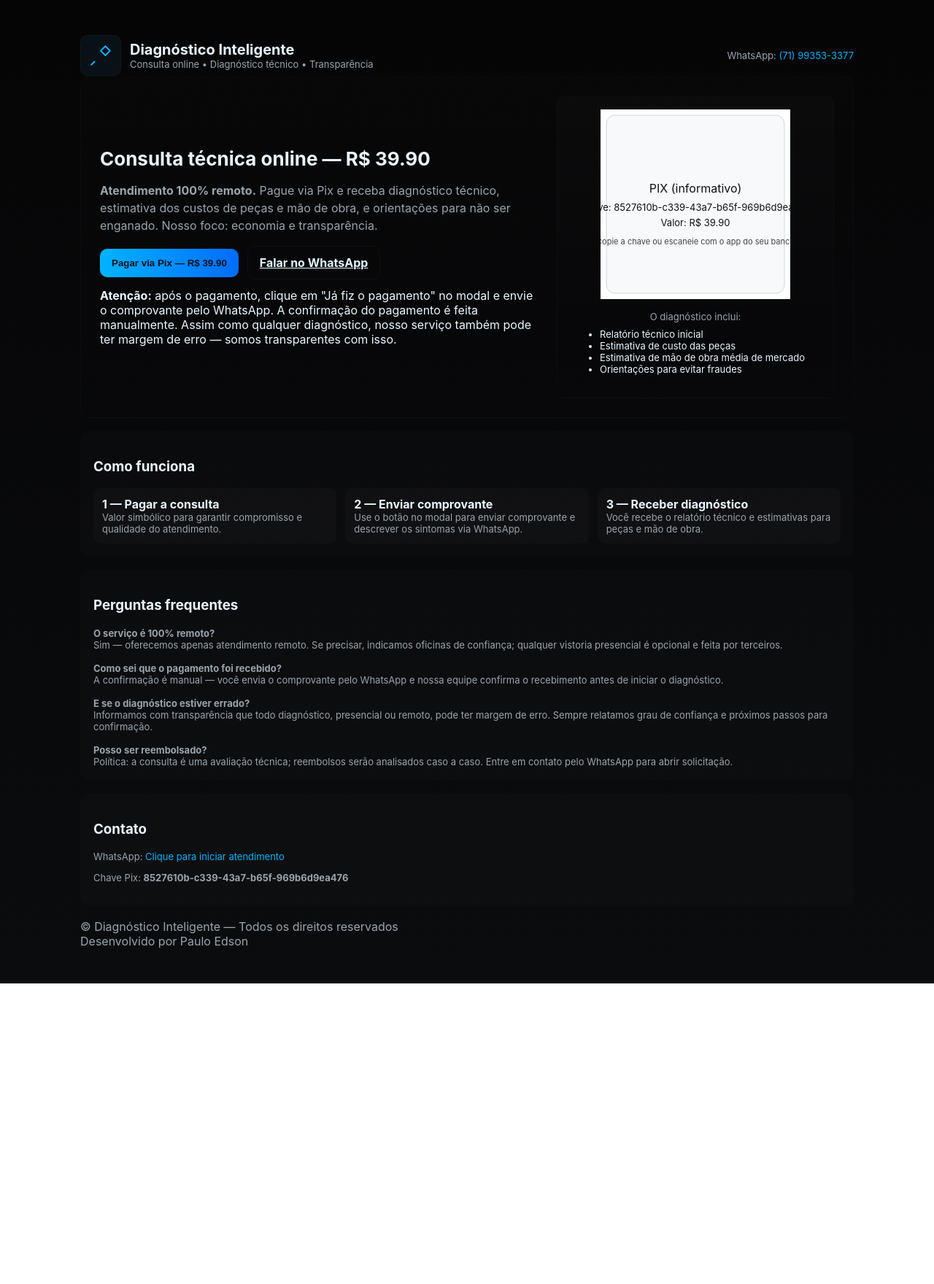
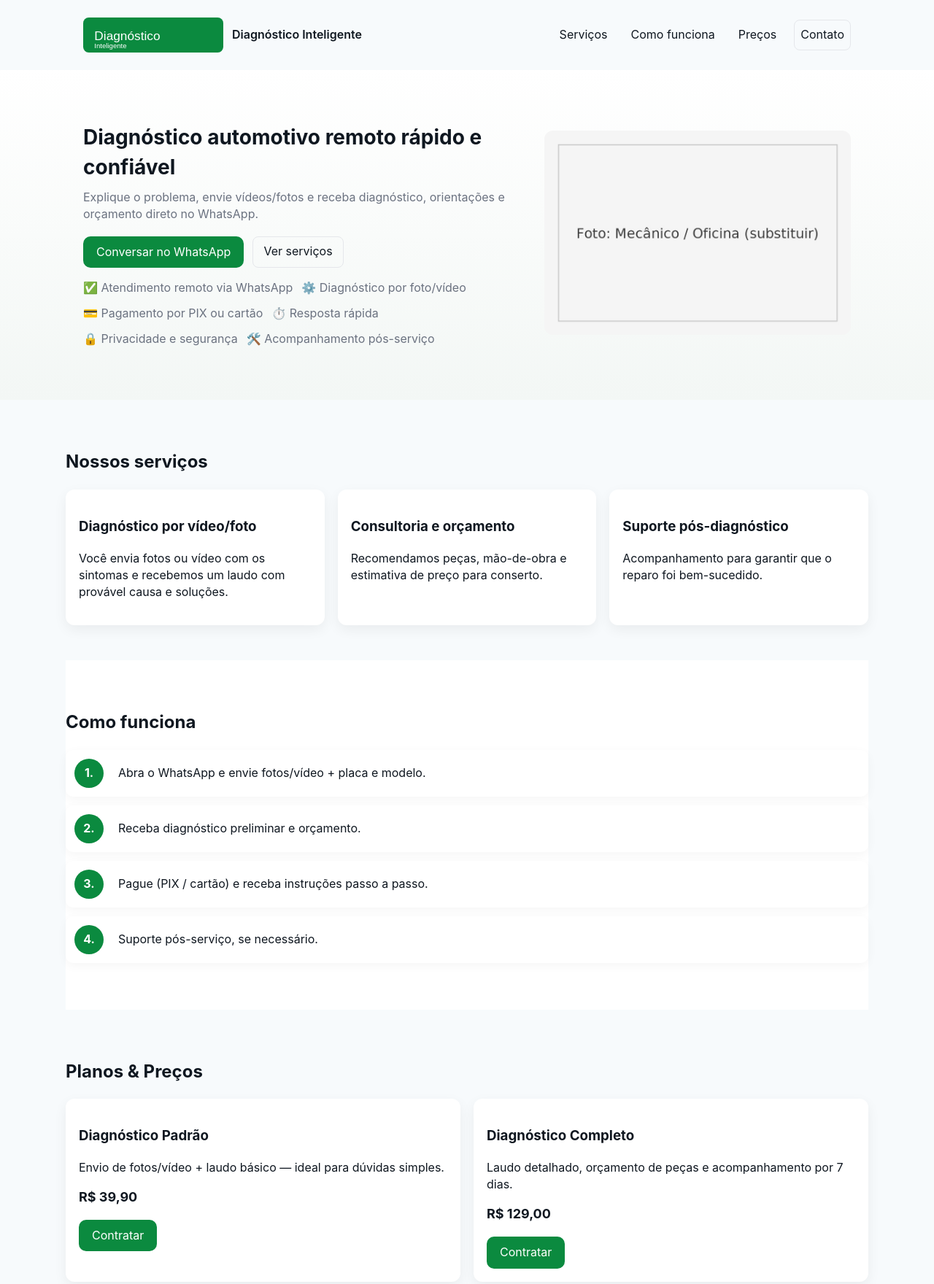
Before and after one commit to Mecanicoonline0/diagnosticointeligente., a plain HTML site: page index.html in a window 1280 px wide. Shown: the top 1760 px of the page at 73% size. Before the commit the page ends 1348 px from the top, so only its background shows below. Drawn offline with Linux system fonts and the light colour scheme; files that its build step writes are made by us from their sources.

Commit message:
Add files via upload

```diff
--- a/index.html
+++ b/index.html
@@ -3,177 +3,160 @@
 <head>
   <meta charset="utf-8" />
   <meta name="viewport" content="width=device-width,initial-scale=1" />
-<title>Diagnóstico Inteligente — Consulta Online</title>
-<meta name="description" content="Consulta online para diagnóstico automotivo. Pagamento via Pix R$ 39.90. Atendimento 100% remoto e transparente."/>
-<style>
-:root{--accent:#00b4ff;--muted:#9aa4ad}
-*{box-sizing:border-box}
-body{margin:0;font-family:Inter, Arial, sans-serif;background:linear-gradient(180deg,#050506,#0b0c0e);color:#eaf6ff}
-.container{max-width:1100px;margin:28px auto;padding:20px}
-.header{display:flex;justify-content:space-between;align-items:center;gap:16px}
-.logo-mark{width:56px;height:56px;border-radius:10px;background:linear-gradient(135deg,#071018,#0b1116);display:flex;align-items:center;justify-content:center;border:1px solid rgba(255,255,255,0.03)}
-h1{margin:0;font-size:20px}
-.tag{color:var(--muted);font-size:13px}
-
-/* Hero */
-.hero{display:grid;grid-template-columns:1fr 380px;gap:24px;align-items:center;background:linear-gradient(180deg, rgba(255,255,255,0.01), transparent);padding:26px;border-radius:14px;border:1px solid rgba(255,255,255,0.02)}
-.hero h2{margin:0;font-size:26px}
-.lead{color:var(--muted);line-height:1.5}
-.cta-row{margin-top:14px;display:flex;gap:12px;align-items:center}
-.btn{padding:12px 16px;border-radius:10px;border:none;cursor:pointer;font-weight:700}
-.btn-primary{background:linear-gradient(90deg,var(--accent),#006cff);color:#04121a}
-.btn-secondary{background:transparent;color:#dff7ff;border:1px solid rgba(255,255,255,0.04)}
-
-/* Card and sections */
-.card{background:linear-gradient(180deg, rgba(255,255,255,0.02), transparent);padding:18px;border-radius:12px;border:1px solid rgba(255,255,255,0.02);text-align:center}
-.section{margin-top:18px;padding:18px;border-radius:12px;background:rgba(255,255,255,0.01)}
-.grid-3{display:grid;grid-template-columns:repeat(3,1fr);gap:12px}
-.feature{background:rgba(255,255,255,0.02);padding:12px;border-radius:10px;text-align:left}
-.small{font-size:13px;color:var(--muted)}
-
-/* Modal */
-.modal-backdrop{position:fixed;inset:0;background:rgba(0,0,0,0.6);display:none;align-items:center;justify-content:center;z-index:1200}
-.modal{background:#fbfcfd;color:#041017;padding:20px;border-radius:12px;max-width:520px;width:94%;box-shadow:0 12px 50px rgba(0,0,0,0.6)}
-.qr-img{width:260px;height:260px;display:block;margin:8px auto;border-radius:6px}
-.copy-row{display:flex;gap:8px;align-items:center;justify-content:center;margin-top:8px}
-.copy-input{background:#fff;padding:10px;border-radius:8px;border:1px solid #e6eef3;font-size:14px;width:100%}
-.copy-btn{padding:10px 12px;border-radius:8px;border:1px solid rgba(0,0,0,0.06);cursor:pointer;background:transparent}
-
-/* Responsive */
-@media(max-width:860px){.hero{grid-template-columns:1fr}.grid-3{grid-template-columns:1fr}}
-</style>
+  <title>Diagnóstico Inteligente — Mecânico Online</title>
+  <meta name="description" content="Consultoria e diagnóstico automotivo online. Envie sintomas, receba diagnóstico, orçamento e orientações por WhatsApp. Atendimento rápido e seguro." />
+  <link rel="stylesheet" href="css/style.css">
+  <script type="application/ld+json">
+  {
+    "@context":"https://schema.org",
+    "@type":"Service",
+    "name":"Diagnóstico Inteligente",
+    "description":"Serviço de diagnóstico automotivo remoto via WhatsApp.",
+    "provider": {"@type":"LocalBusiness","name":"Diagnóstico Inteligente"}
+  }
+  </script>
 </head>
 <body>
-<div class="container" role="main">
-  <header class="header" role="banner">
-    <div style="display:flex;align-items:center;gap:12px">
-      <div class="logo-mark" aria-hidden="true">
-        <svg width="34" height="34" viewBox="0 0 24 24" fill="none" xmlns="http://www.w3.org/2000/svg">
-          <path d="M3 21l3-3" stroke="#00b4ff" stroke-width="1.4" stroke-linecap="round" stroke-linejoin="round"/>
-          <path d="M21 7.5L16.5 3 12 7.5 16.5 12 21 7.5z" stroke="#00b4ff" stroke-width="1.4" stroke-linecap="round" stroke-linejoin="round"/>
-        </svg>
+<header class="site-header">
+  <div class="container header-row">
+    <a class="brand" href="#">
+      <img src="assets/logo.svg" alt="Diagnóstico Inteligente — logo" height="48">
+      <span>Diagnóstico Inteligente</span>
+    </a>
+    <nav class="nav" id="nav">
+      <a href="#servicos">Serviços</a>
+      <a href="#como-funciona">Como funciona</a>
+      <a href="#precos">Preços</a>
+      <a href="#contato" class="btn-outline">Contato</a>
+    </nav>
+    <button id="menuBtn" class="menu-btn" aria-label="Abrir menu">☰</button>
   </div>
-      <div>
-        <h1>Diagnóstico Inteligente</h1>
-        <div class="tag">Consulta online • Diagnóstico técnico • Transparência</div>
-      </div>
-    </div>
-    <div class="tag">WhatsApp: <a href="https://wa.me/5571993533377" style="color:#00b4ff;text-decoration:none">(71) 99353-3377</a></div>
 </header>
 
-  <section class="hero" aria-label="Seção principal">
-    <div>
-      <h2>Consulta técnica online — R$ 39.90</h2>
-      <p class="lead"><strong>Atendimento 100% remoto.</strong> Pague via Pix e receba diagnóstico técnico, estimativa dos custos de peças e mão de obra, e orientações para não ser enganado. Nosso foco: economia e transparência.</p>
-      <div class="cta-row">
-        <button class="btn btn-primary" id="openPix">Pagar via Pix — R$ 39.90</button>
-        <a class="btn btn-secondary" href="https://wa.me/5571993533377?text=Olá! Quero contratar o Diagnóstico Inteligente.">Falar no WhatsApp</a>
+<main>
+  <section class="hero">
+    <div class="container hero-grid">
+      <div class="hero-text">
+        <h1>Diagnóstico automotivo remoto rápido e confiável</h1>
+        <p>Explique o problema, envie vídeos/fotos e receba diagnóstico, orientações e orçamento direto no WhatsApp.</p>
+        <div class="hero-cta">
+          <!-- WhatsApp link with official number prefilled -->
+          <a class="btn-primary" id="whatsCta" href="https://wa.me/5571993533377?text=Ol%C3%A1%2C%20gostaria%20de%20um%20diagn%C3%B3stico%20para%20meu%20ve%C3%ADculo." target="_blank" rel="noopener noreferrer">
+            Conversar no WhatsApp
+          </a>
+          <a class="btn-outline" href="#servicos">Ver serviços</a>
         </div>
-      <div style="margin-top:12px" class="note" role="note">
-        <strong>Atenção:</strong> após o pagamento, clique em "Já fiz o pagamento" no modal e envie o comprovante pelo WhatsApp. A confirmação do pagamento é feita manualmente. Assim como qualquer diagnóstico, nosso serviço também pode ter margem de erro — somos transparentes com isso.
+
+        <ul class="trust-list">
+          <li>✅ Atendimento remoto via WhatsApp</li>
+          <li>⚙️ Diagnóstico por foto/vídeo</li>
+          <li>💳 Pagamento por PIX ou cartão</li>
+          <li>⏱️ Resposta rápida</li>
+          <li>🔒 Privacidade e segurança</li>
+          <li>🛠️ Acompanhamento pós-serviço</li>
+        </ul>
       </div>
+
+      <div class="hero-media">
+        <img src="assets/hero.jpg" alt="Diagnóstico automotivo online" />
       </div>
-    <aside class="card" aria-hidden="true">
-      <svg xmlns="http://www.w3.org/2000/svg" width="260" height="260" viewBox="0 0 260 260" role="img" aria-label="QR informativo Pix">
-  <rect width="100%" height="100%" fill="#ffffff"/>
-  <rect x="8" y="8" width="244" height="244" fill="#f7f9fb" stroke="#d0d7de" stroke-width="1" rx="12"/>
-  <text x="50%" y="42%" dominant-baseline="middle" text-anchor="middle" font-size="16" fill="#111">PIX (informativo)</text>
-  <text x="50%" y="52%" dominant-baseline="middle" text-anchor="middle" font-size="13" fill="#111">Chave: 8527610b-c339-43a7-b65f-969b6d9ea476</text>
-  <text x="50%" y="60%" dominant-baseline="middle" text-anchor="middle" font-size="13" fill="#111">Valor: R$ 39.90</text>
-  <text x="50%" y="70%" dominant-baseline="middle" text-anchor="middle" font-size="11" fill="#444">Copie a chave ou escaneie com o app do seu banco</text>
-</svg>
-      <div style="margin-top:12px" class="small">O diagnóstico inclui:</div>
-      <ul class="small" style="text-align:left;margin-top:8px;color:#eaf6ff">
-        <li>Relatório técnico inicial</li>
-        <li>Estimativa de custo das peças</li>
-        <li>Estimativa de mão de obra média de mercado</li>
-        <li>Orientações para evitar fraudes</li>
-      </ul>
-    </aside>
-  </section>
-
-  <section class="section" id="como-funciona">
-    <h3>Como funciona</h3>
-    <div class="grid-3" role="list">
-      <div class="feature" role="listitem"><strong>1 — Pagar a consulta</strong><div class="small">Valor simbólico para garantir compromisso e qualidade do atendimento.</div></div>
-      <div class="feature" role="listitem"><strong>2 — Enviar comprovante</strong><div class="small">Use o botão no modal para enviar comprovante e descrever os sintomas via WhatsApp.</div></div>
-      <div class="feature" role="listitem"><strong>3 — Receber diagnóstico</strong><div class="small">Você recebe o relatório técnico e estimativas para peças e mão de obra.</div></div>
     </div>
   </section>
 
-  <section class="section" id="faq">
-    <h3>Perguntas frequentes</h3>
-    <div class="small">
-      <strong>O serviço é 100% remoto?</strong><br/>Sim — oferecemos apenas atendimento remoto. Se precisar, indicamos oficinas de confiança; qualquer vistoria presencial é opcional e feita por terceiros.<br/><br/>
-
-      <strong>Como sei que o pagamento foi recebido?</strong><br/>A confirmação é manual — você envia o comprovante pelo WhatsApp e nossa equipe confirma o recebimento antes de iniciar o diagnóstico.<br/><br/>
-
-      <strong>E se o diagnóstico estiver errado?</strong><br/>Informamos com transparência que todo diagnóstico, presencial ou remoto, pode ter margem de erro. Sempre relatamos grau de confiança e próximos passos para confirmação.<br/><br/>
-
-      <strong>Posso ser reembolsado?</strong><br/>Política: a consulta é uma avaliação técnica; reembolsos serão analisados caso a caso. Entre em contato pelo WhatsApp para abrir solicitação.<br/>
+  <section id="servicos" class="section container">
+    <h2>Nossos serviços</h2>
+    <div class="cards">
+      <article class="card">
+        <h3>Diagnóstico por vídeo/foto</h3>
+        <p>Você envia fotos ou vídeo com os sintomas e recebemos um laudo com provável causa e soluções.</p>
+      </article>
+      <article class="card">
+        <h3>Consultoria e orçamento</h3>
+        <p>Recomendamos peças, mão-de-obra e estimativa de preço para conserto.</p>
+      </article>
+      <article class="card">
+        <h3>Suporte pós-diagnóstico</h3>
+        <p>Acompanhamento para garantir que o reparo foi bem-sucedido.</p>
+      </article>
     </div>
   </section>
 
-  <section class="section" id="contato">
-    <h3>Contato</h3>
-    <p class="small">WhatsApp: <a href="https://wa.me/5571993533377" style="color:#00b4ff;text-decoration:none">Clique para iniciar atendimento</a></p>
-    <p class="small">Chave Pix: <strong id="pixKeyDisplay">8527610b-c339-43a7-b65f-969b6d9ea476</strong></p>
+  <section id="como-funciona" class="section alt container">
+    <h2>Como funciona</h2>
+    <ol class="process">
+      <li><strong>1.</strong> Abra o WhatsApp e envie fotos/vídeo + placa e modelo.</li>
+      <li><strong>2.</strong> Receba diagnóstico preliminar e orçamento.</li>
+      <li><strong>3.</strong> Pague (PIX / cartão) e receba instruções passo a passo.</li>
+      <li><strong>4.</strong> Suporte pós-serviço, se necessário.</li>
+    </ol>
   </section>
 
-  <footer class="footer" style="margin-top:18px;color:var(--muted)">
-    <div>© Diagnóstico Inteligente — Todos os direitos reservados</div>
-    <div>Desenvolvido por Paulo Edson</div>
-  </footer>
+  <section id="precos" class="section container">
+    <h2>Planos & Preços</h2>
+    <div class="cards">
+      <article class="card">
+        <h3>Diagnóstico Padrão</h3>
+        <p>Envio de fotos/vídeo + laudo básico — ideal para dúvidas simples.</p>
+        <p class="price">R$ 39,90</p>
+        <a class="btn-primary" href="https://wa.me/5571993533377?text=Quero%20o%20Diagn%C3%B3stico%20Padr%C3%A3o.%20Meu%20ve%C3%ADculo%20%3A%20" target="_blank" rel="noopener">Contratar</a>
+      </article>
+      <article class="card">
+        <h3>Diagnóstico Completo</h3>
+        <p>Laudo detalhado, orçamento de peças e acompanhamento por 7 dias.</p>
+        <p class="price">R$ 129,00</p>
+        <a class="btn-primary" href="https://wa.me/5571993533377?text=Quero%20o%20Diagn%C3%B3stico%20Completo.%20Meu%20ve%C3%ADculo%20%3A%20" target="_blank" rel="noopener">Contratar</a>
+      </article>
+    </div>
+  </section>
+
+  <section id="contato" class="section alt container contact-section">
+    <h2>Contato & Pagamento</h2>
+    <div class="contact-grid">
+      <div class="contact-card">
+        <h3>Fale direto no WhatsApp</h3>
+        <p>Use nosso canal oficial para diagnósticos e dúvidas.</p>
+        <p class="phone">📱 <strong>(71) 99353-3377</strong></p>
+        <a class="btn-primary" href="https://wa.me/5571993533377?text=Ol%C3%A1%2C%20gostaria%20de%20um%20atendimento%20para%20meu%20ve%C3%ADculo." target="_blank" rel="noopener">Abrir WhatsApp</a>
       </div>
 
-<!-- PIX Modal -->
-<div id="pixModal" class="modal-backdrop" role="dialog" aria-modal="true" aria-hidden="true">
-  <div class="modal" role="document">
-    <h3 style="margin-top:0">Pagar via Pix — R$ 39.90</h3>
-    <p class="small" style="color:#041017">Abra o app do seu banco, escaneie o QR acima ou copie a chave Pix. Depois clique em "Já fiz o pagamento" e envie o comprovante pelo WhatsApp.</p>
-    <div style="text-align:center;margin-top:8px"><svg xmlns="http://www.w3.org/2000/svg" width="260" height="260" viewBox="0 0 260 260" role="img" aria-label="QR informativo Pix">
-  <rect width="100%" height="100%" fill="#ffffff"/>
-  <rect x="8" y="8" width="244" height="244" fill="#f7f9fb" stroke="#d0d7de" stroke-width="1" rx="12"/>
-  <text x="50%" y="42%" dominant-baseline="middle" text-anchor="middle" font-size="16" fill="#111">PIX (informativo)</text>
-  <text x="50%" y="52%" dominant-baseline="middle" text-anchor="middle" font-size="13" fill="#111">Chave: 8527610b-c339-43a7-b65f-969b6d9ea476</text>
-  <text x="50%" y="60%" dominant-baseline="middle" text-anchor="middle" font-size="13" fill="#111">Valor: R$ 39.90</text>
-  <text x="50%" y="70%" dominant-baseline="middle" text-anchor="middle" font-size="11" fill="#444">Copie a chave ou escaneie com o app do seu banco</text>
-</svg></div>
-    <div class="copy-row">
-      <input id="pixKey" class="copy-input" value="8527610b-c339-43a7-b65f-969b6d9ea476" readonly aria-label="Chave Pix" />
-      <button id="copyBtn" class="copy-btn">Copiar</button>
-    </div>
-    <div style="display:flex;gap:8px;justify-content:center;margin-top:14px">
-      <button id="closeModal" class="copy-btn">Fechar</button>
-      <button id="paidBtn" class="btn btn-primary">Já fiz o pagamento — Enviar comprovante</button>
-    </div>
-    <p class="small" style="margin-top:10px;color:#041017">OBS: a confirmação é manual. Ao clicar em "Já fiz o pagamento", você será direcionado ao WhatsApp para enviar o comprovante e descrever os sintomas.</p>
+      <div class="contact-card">
+        <h3>PIX</h3>
+        <p>Pagamento rápido e seguro via PIX.</p>
+        <p><em>Substitua abaixo pela chave PIX / QR real</em></p>
+        <img src="assets/qr_pix.png" alt="QR do PIX — substituir pela sua imagem" class="qr">
+        <p class="muted">Chave PIX: <strong>[insira sua chave PIX aqui]</strong></p>
       </div>
     </div>
 
-<script>
-const WHATSAPP = "5571993533377";
-const PIX_KEY = "8527610b-c339-43a7-b65f-969b6d9ea476";
-const AMOUNT = "39.90";
+    <div class="faq">
+      <h4>Perguntas frequentes</h4>
+      <details>
+        <summary>O diagnóstico substitui oficina?</summary>
+        <p>Não — ele orienta e identifica prováveis falhas. Em muitos casos será necessário levar o veículo à oficina.</p>
+      </details>
+      <details>
+        <summary>Como envio vídeos grandes?</summary>
+        <p>Use o envio pelo WhatsApp ou um link (Drive/Dropbox) ao nos enviar a mensagem.</p>
+      </details>
+    </div>
+  </section>
+</main>
 
-// Modal controls
-const openPix = document.getElementById('openPix');
-const modal = document.getElementById('pixModal');
-const closeModal = document.getElementById('closeModal');
-const copyBtn = document.getElementById('copyBtn');
-const pixKeyInput = document.getElementById('pixKey');
-const paidBtn = document.getElementById('paidBtn');
+<footer class="site-footer">
+  <div class="container footer-row">
+    <div>
+      <img src="assets/logo.svg" alt="" height="36">
+      <p>Diagnóstico Inteligente — Atendimento remoto</p>
+      <p class="muted">Email: <a href="mailto:diagnosticointeligente@gmail.com">diagnosticointeligente@gmail.com</a></p>
+    </div>
+    <nav class="footer-nav">
+      <a href="#servicos">Serviços</a>
+      <a href="#como-funciona">Como funciona</a>
+      <a href="#contato">Contato</a>
+    </nav>
+  </div>
+</footer>
 
-openPix.addEventListener('click', ()=>{ modal.style.display='flex'; modal.setAttribute('aria-hidden','false'); document.body.style.overflow='hidden'; });
-closeModal.addEventListener('click', ()=>{ modal.style.display='none'; modal.setAttribute('aria-hidden','true'); document.body.style.overflow='auto'; });
-copyBtn.addEventListener('click', ()=>{ navigator.clipboard.writeText(pixKeyInput.value).then(()=>{ alert('Chave Pix copiada para a área de transferência'); }).catch(()=>{ alert('Não foi possível copiar automaticamente. Por favor, copie manualmente: ' + pixKeyInput.value); }); });
-paidBtn.addEventListener('click', ()=>{
-  const message = encodeURIComponent('Olá! Acabei de pagar a consulta via Pix (R$ ' + AMOUNT + '). Segue o comprovante. Abaixo descrevo os sintomas:\n\nModelo/ano:\nCombustível:\nSintomas:\nQuando começou:\nReparo recente?');
-  window.open('https://wa.me/' + WHATSAPP + '?text=' + message, '_blank');
-  modal.style.display='none'; modal.setAttribute('aria-hidden','true'); document.body.style.overflow='auto';
-});
-// Accessibility: close on Escape
-document.addEventListener('keydown', function(e){ if(e.key === 'Escape'){ modal.style.display='none'; modal.setAttribute('aria-hidden','true'); document.body.style.overflow='auto'; } });
-</script>
+<script src="js/script.js"></script>
 </body>
 </html>
--- /dev/null
+++ b/js/css/style.css
@@ -0,0 +1,59 @@
+:root{
+  --maxw:1100px;
+  --accent:#0b8a3f;
+  --dark:#0f1720;
+  --muted:#6b7280;
+  --bg:#f7fafc;
+  --radius:10px;
+  font-family: Inter, system-ui, -apple-system, "Segoe UI", Roboto, "Helvetica Neue", Arial;
+}
+
+*{box-sizing:border-box}
+html,body{height:100%}
+body{
+  margin:0;
+  color:var(--dark);
+  background:var(--bg);
+  -webkit-font-smoothing:antialiased;
+  -moz-osx-font-smoothing:grayscale;
+  line-height:1.45;
+}
+
+.container{max-width:var(--maxw);margin:0 auto;padding:24px;}
+.header-row{display:flex;align-items:center;justify-content:space-between;gap:16px}
+.brand{display:flex;align-items:center;gap:12px;text-decoration:none;color:var(--dark);font-weight:600}
+.brand img{display:block}
+.nav{display:flex;gap:16px;align-items:center}
+.nav a{color:var(--dark);text-decoration:none;padding:8px}
+.btn-outline{border:1px solid #e5e7eb;padding:8px 14px;border-radius:8px;text-decoration:none;color:var(--dark)}
+.btn-primary{background:var(--accent);color:#fff;padding:10px 18px;border-radius:10px;text-decoration:none;display:inline-block}
+.menu-btn{display:none;background:none;border:0;font-size:20px}
+.hero{padding:48px 0;background:linear-gradient(180deg,#fff,#f3f7f5)}
+.hero-grid{display:grid;grid-template-columns:1fr 420px;gap:32px;align-items:center}
+.hero-text h1{font-size:28px;margin:0 0 10px}
+.hero-text p{color:var(--muted);margin:0 0 18px}
+.hero-cta{display:flex;gap:12px;margin-bottom:16px}
+.trust-list{list-style:none;padding:0;margin:0;color:var(--muted);display:flex;gap:12px;flex-wrap:wrap}
+.hero-media img{width:100%;height:auto;border-radius:12px;object-fit:cover}
+.section{padding:48px 0}
+.section.alt{background:#fff}
+.cards{display:grid;grid-template-columns:repeat(auto-fit,minmax(220px,1fr));gap:18px}
+.card{background:#fff;padding:18px;border-radius:12px;box-shadow:0 6px 18px rgba(10,10,10,0.06)}
+.price{font-weight:700;font-size:18px;margin-top:10px}
+.process{counter-reset:step;display:flex;flex-direction:column;gap:12px;padding-left:0}
+.process li{list-style:none;padding:12px;background:#fff;border-radius:10px;box-shadow:0 4px 14px rgba(10,10,10,0.04);display:flex;gap:12px;align-items:center}
+.process li strong{display:inline-grid;place-items:center;width:40px;height:40px;border-radius:50%;background:var(--accent);color:#fff;margin-right:8px}
+.contact-grid{display:grid;grid-template-columns:1fr 1fr;gap:18px}
+.contact-card{background:#fff;padding:18px;border-radius:12px}
+.qr{width:160px;height:160px;object-fit:contain}
+.faq{margin-top:18px}
+.muted{color:var(--muted)}
+.site-footer{padding:20px 0;background:#0b1220;color:#fff}
+.footer-row{display:flex;justify-content:space-between;align-items:center}
+@media (max-width:980px){
+  .hero-grid{grid-template-columns:1fr; text-align:center}
+  .hero-media{order:-1}
+  .contact-grid{grid-template-columns:1fr}
+  .nav{display:none}
+  .menu-btn{display:inline-block}
+}
--- /dev/null
+++ b/js/script.js
@@ -0,0 +1,14 @@
+document.addEventListener('DOMContentLoaded', function(){
+  const menuBtn = document.getElementById('menuBtn');
+  const nav = document.getElementById('nav');
+
+  menuBtn && menuBtn.addEventListener('click', function(){
+    if(nav.style.display === 'flex'){
+      nav.style.display = '';
+    } else {
+      nav.style.display = 'flex';
+      nav.style.flexDirection = 'column';
+      nav.style.gap = '12px';
+    }
+  });
+});
```
Also changed, not shown: assets/hero.jpg (added), assets/logo.svg (added), assets/qr_pix.png (added). Lines whose indentation alone changed are shown as unchanged.
